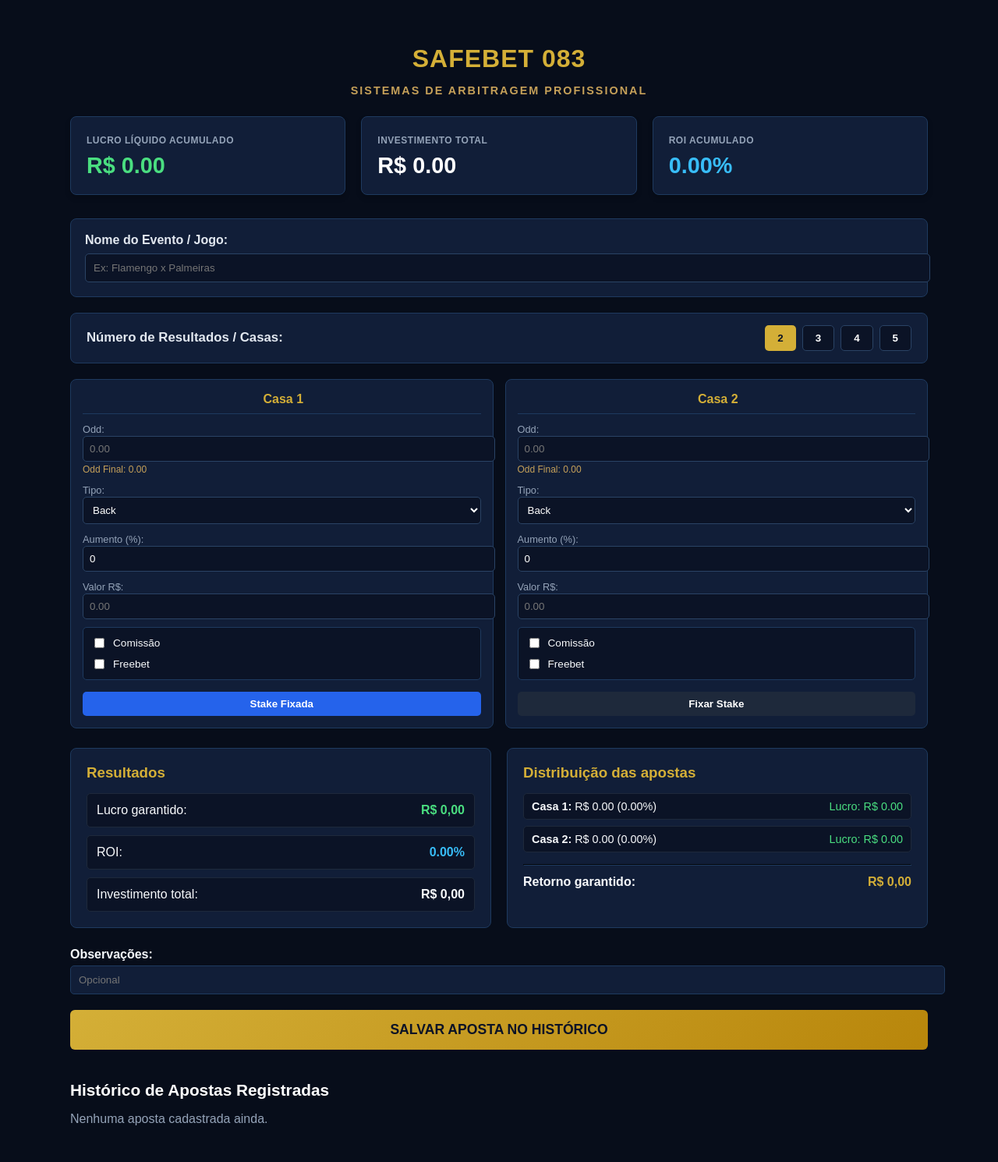
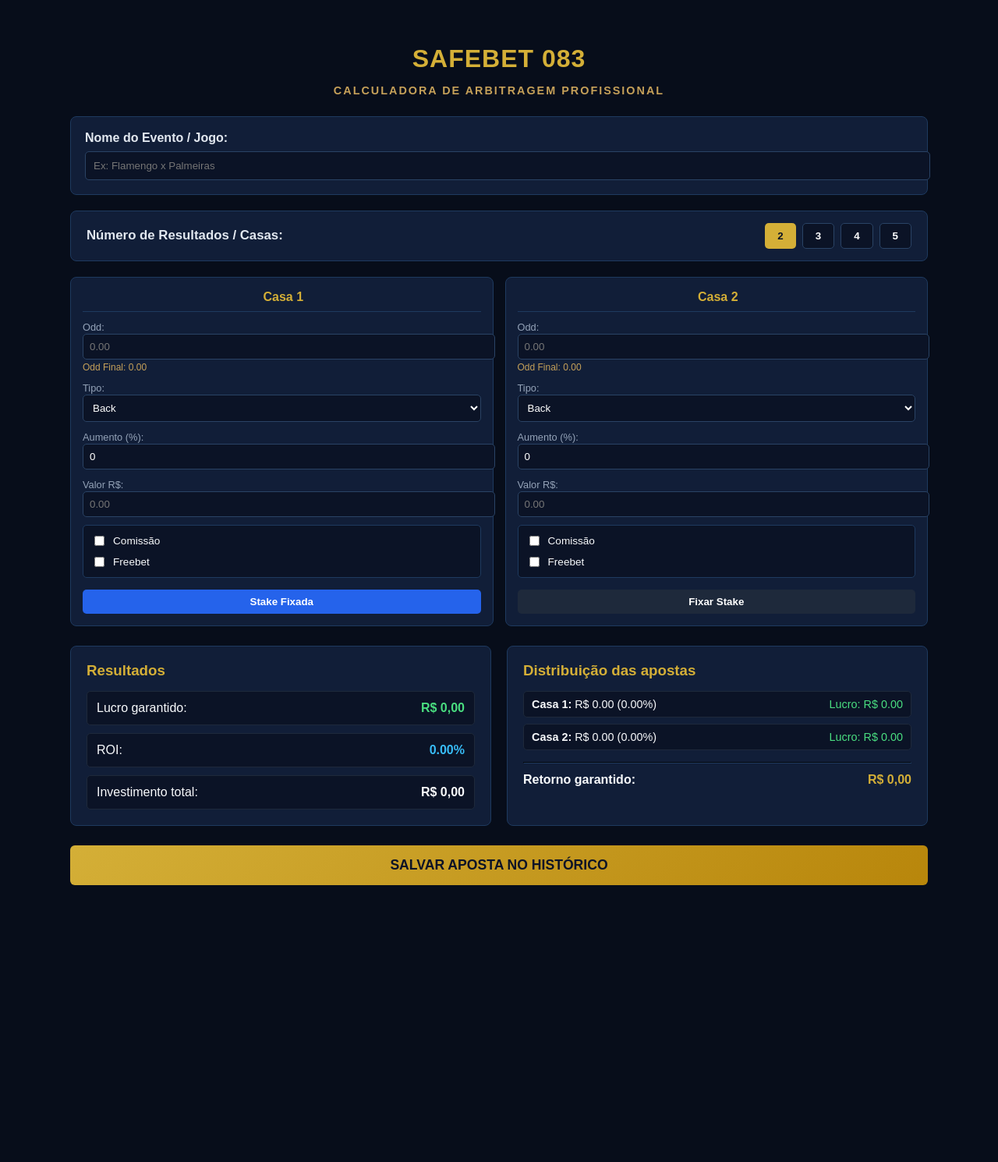
Before and after one commit to yanzin077/meu-gerenciador-web, a Flask app: template templates/index.html in a window 1280 px wide. Shown: the part 53-1543 px from the top of the page at 78% size. After the commit the page ends 1188 px from the top, so only its background shows below. Run offline with Flask 3, Linux system fonts and the light colour scheme; the template is opened without the code that fills it, so the values that code supplies are empty.

Commit message:
Update index.html

```diff
--- a/templates/index.html
+++ b/templates/index.html
@@ -5,25 +5,7 @@
 
     <div style="text-align: center; margin-bottom: 25px;">
         <h2 style="color: #d4af37; font-size: 2rem; font-weight: 800; letter-spacing: 1px; margin-bottom: 4px;">SAFEBET 083</h2>
-        <p style="color: #c5a059; font-size: 0.9rem; letter-spacing: 2px; text-transform: uppercase; font-weight: 600;">Sistemas de Arbitragem Profissional</p>
-    </div>
-
-    <!-- Cards Informativos -->
-    <div style="display: grid; grid-template-columns: repeat(auto-fit, minmax(250px, 1fr)); gap: 20px; margin-bottom: 30px;">
-        <div style="background: #111e38; padding: 20px; border-radius: 8px; border: 1px solid #1e3a5f; box-shadow: 0 4px 6px rgba(0,0,0,0.2);">
-            <span style="font-size: 0.75rem; color: #94a3b8; font-weight: bold; text-transform: uppercase; letter-spacing: 0.5px;">Lucro Líquido Acumulado</span>
-            <div style="font-size: 1.8rem; font-weight: bold; color: #4ade80; margin-top: 8px;">R$ {{ "%.2f"|format(lucro_total) }}</div>
-        </div>
-
-        <div style="background: #111e38; padding: 20px; border-radius: 8px; border: 1px solid #1e3a5f; box-shadow: 0 4px 6px rgba(0,0,0,0.2);">
-            <span style="font-size: 0.75rem; color: #94a3b8; font-weight: bold; text-transform: uppercase; letter-spacing: 0.5px;">Investimento Total</span>
-            <div style="font-size: 1.8rem; font-weight: bold; color: #ffffff; margin-top: 8px;">R$ {{ "%.2f"|format(investimento_total) }}</div>
-        </div>
-
-        <div style="background: #111e38; padding: 20px; border-radius: 8px; border: 1px solid #1e3a5f; box-shadow: 0 4px 6px rgba(0,0,0,0.2);">
-            <span style="font-size: 0.75rem; color: #94a3b8; font-weight: bold; text-transform: uppercase; letter-spacing: 0.5px;">ROI Acumulado</span>
-            <div style="font-size: 1.8rem; font-weight: bold; color: #38bdf8; margin-top: 8px;">{{ "%.2f"|format(roi_acumulado) }}%</div>
-        </div>
+        <p style="color: #c5a059; font-size: 0.9rem; letter-spacing: 2px; text-transform: uppercase; font-weight: 600;">Calculadora de Arbitragem Profissional</p>
     </div>
 
     <form method="POST" action="{{ url_for('nova_aposta') }}" id="form-arbitragem">
@@ -76,51 +58,10 @@
             </div>
         </div>
 
-        <div style="margin-bottom: 20px;">
-            <label style="font-weight: bold; display: block; margin-bottom: 5px;">Observações:</label>
-            <input type="text" name="observacao" placeholder="Opcional" style="width: 100%; padding: 10px; border-radius: 5px; background: #111e38; color: white; border: 1px solid #1e3a5f;">
-        </div>
-
         <button type="submit" style="background: linear-gradient(135deg, #d4af37 0%, #b8860b 100%); color: #0b1326; border: none; padding: 15px; border-radius: 6px; cursor: pointer; font-weight: 800; width: 100%; font-size: 1.1rem; text-transform: uppercase;">
             Salvar Aposta no Histórico
         </button>
     </form>
-
-    <!-- Tabela do Histórico Logo Abaixo -->
-    <div style="margin-top: 40px;">
-        <h3 style="font-size: 1.3rem; margin-bottom: 15px; color: #ffffff;">Histórico de Apostas Registradas</h3>
-
-        {% if not apostas %}
-            <p style="color: #94a3b8;">Nenhuma aposta cadastrada ainda.</p>
-        {% else %}
-            <div style="background: #111e38; border-radius: 8px; border: 1px solid #1e3a5f; overflow: hidden;">
-                <table style="width: 100%; border-collapse: collapse; text-align: left;">
-                    <thead>
-                        <tr style="background: #0b1326; color: #d4af37; border-bottom: 1px solid #1e3a5f;">
-                            <th style="padding: 12px 15px;">Evento</th>
-                            <th style="padding: 12px 15px;">Estratégia</th>
-                            <th style="padding: 12px 15px;">Investimento</th>
-                            <th style="padding: 12px 15px;">Status</th>
-                            <th style="padding: 12px 15px; text-align: center;">Ações</th>
-                        </tr>
-                    </thead>
-                    <tbody>
-                        {% for item in apostas %}
-                        <tr style="border-bottom: 1px solid #1e3a5f;">
-                            <td style="padding: 12px 15px; color: #ffffff; font-weight: bold;">{{ item.evento }}</td>
-                            <td style="padding: 12px 15px; color: #94a3b8;">{{ item.estrategia }}</td>
-                            <td style="padding: 12px 15px; color: #ffffff;">R$ {{ "%.2f"|format(item.investimento) }}</td>
-                            <td style="padding: 12px 15px; color: #c5a059;">{{ item.status }}</td>
-                            <td style="padding: 12px 15px; text-align: center;">
-                                <a href="{{ url_for('excluir_aposta', id=item.id) }}" style="color: #ef4444; text-decoration: none; font-weight: bold;">Excluir</a>
-                            </td>
-                        </tr>
-                        {% endfor %}
-                    </tbody>
-                </table>
-            </div>
-        {% endif %}
-    </div>
 
 </div>
 
```
